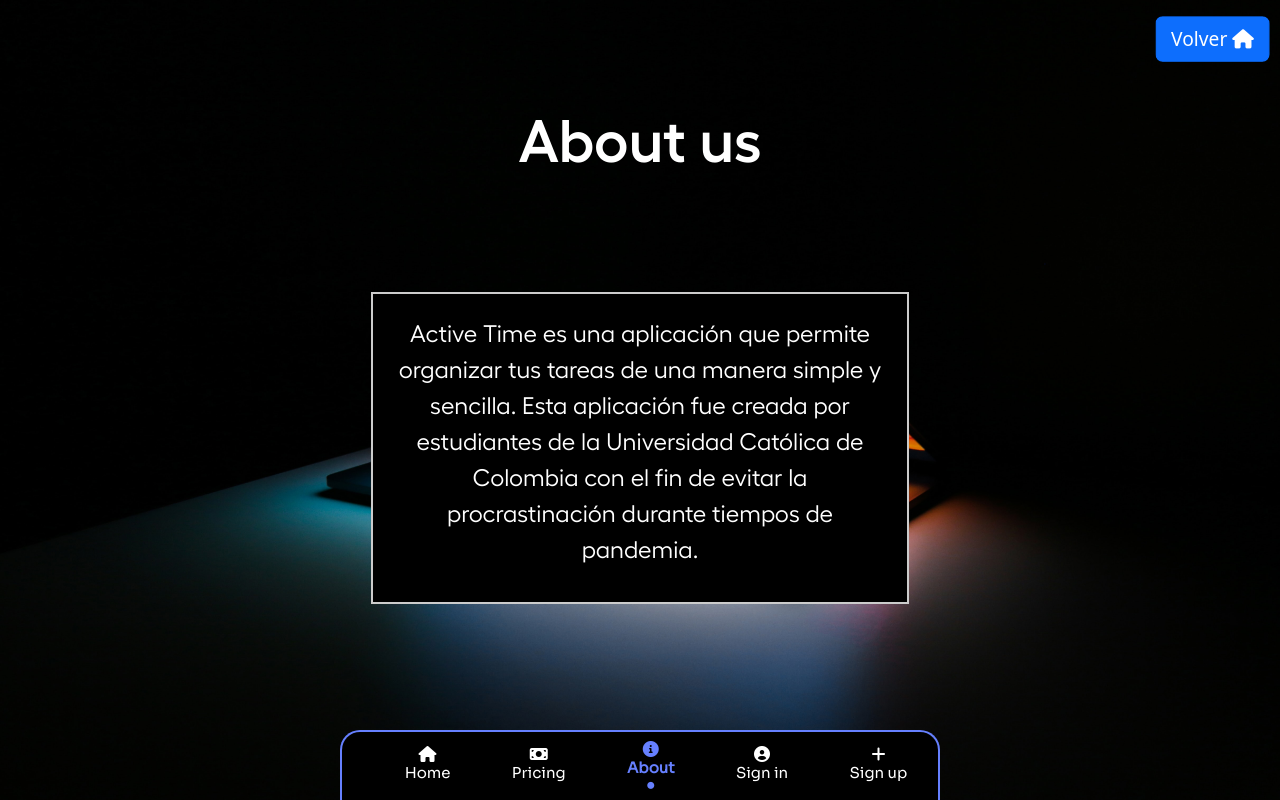
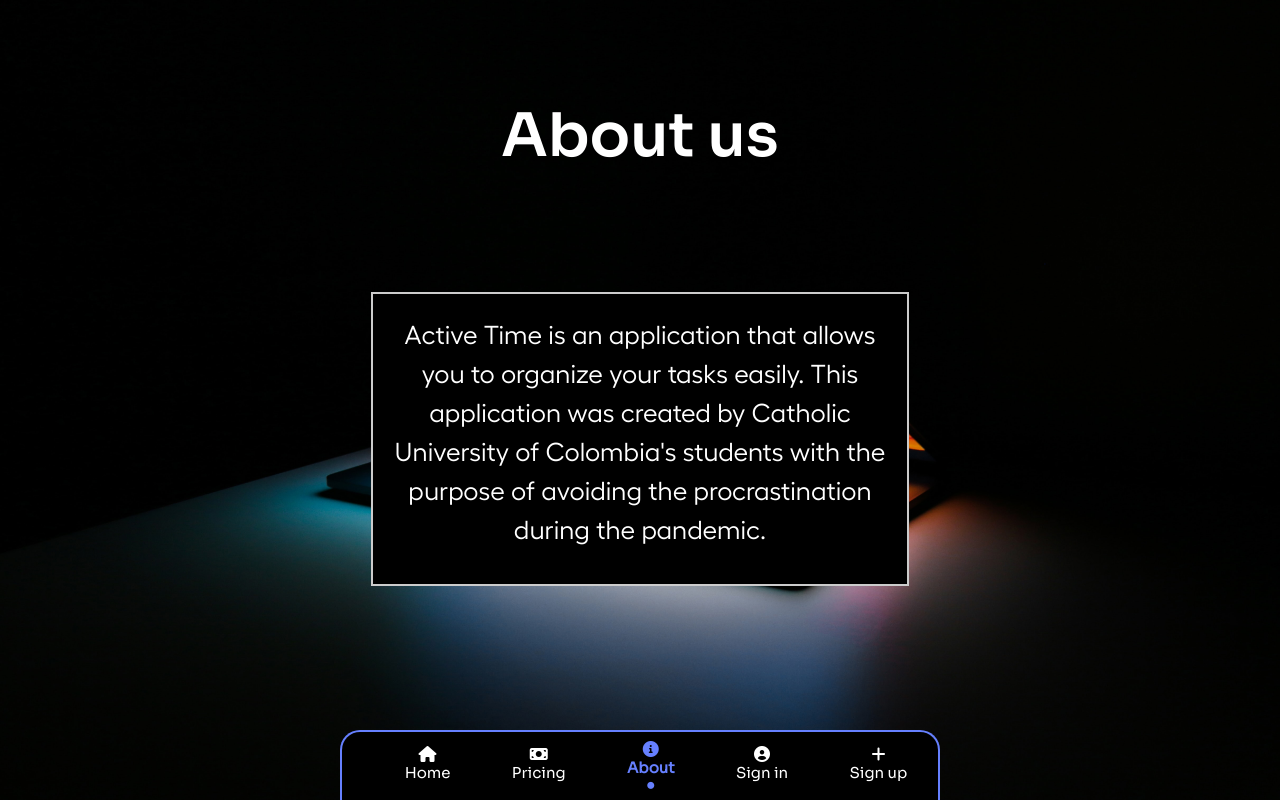
Before and after one commit to SebastianCB-dev/ActiveTimeAngular, an Angular app: page /about in a window 1280 px wide. Built offline with nearby package versions, Linux system fonts and the light colour scheme.

Commit message:
Feat: Updated About us

```diff
--- a/src/app/about/about.component.css
+++ b/src/app/about/about.component.css
@@ -26,7 +26,7 @@
   font-size: 60px;
   color: #fff;
   text-align: center;
-  font-family: "Hellix-SemiBold";
+  font-family: "Sora-SemiBold";
 }
 
 .container-about .content-about .content-description {
@@ -41,19 +41,7 @@
 }
 .container-about .content-about .content-description p{
   color: #fff;
-  font-size: 24px;
+  font-size: 26px;
   font-family: "Hellix-Regular";
   text-align: center;
 }
-
-
-.btn-back {
-  position: fixed;
-  top: 20px;
-  right: 20px;
-  transform: scale(1.2,1.2);
-  -webkit-transform: scale(1.2,1.2);
-  -moz-transform: scale(1.2,1.2);
-  -ms-transform: scale(1.2,1.2);
-  -o-transform: scale(1.2,1.2);
-}
--- a/src/app/about/about.component.html
+++ b/src/app/about/about.component.html
@@ -2,18 +2,9 @@
   <div class="content-about">
     <h3>About us</h3>
     <div class="content-description">
-      <p>Active Time es una aplicación que permite organizar tus tareas de una manera simple y sencilla.
-         Esta aplicación fue creada por estudiantes de la Universidad Católica de Colombia con el fin de evitar la procrastinación durante tiempos de pandemia.
+      <p>
+        Active Time is an application that allows you to organize your tasks easily. This application was created by Catholic University of Colombia's students with the purpose of avoiding the procrastination during the pandemic.
       </p>
     </div>
   </div>
 </div>
-
-
-<!-- Button back -->
-
-<button class="btn btn-primary btn-back"
-        routerLink="/">
-  Volver
-  <i class="fas fa-house"></i>
-</button>
```
